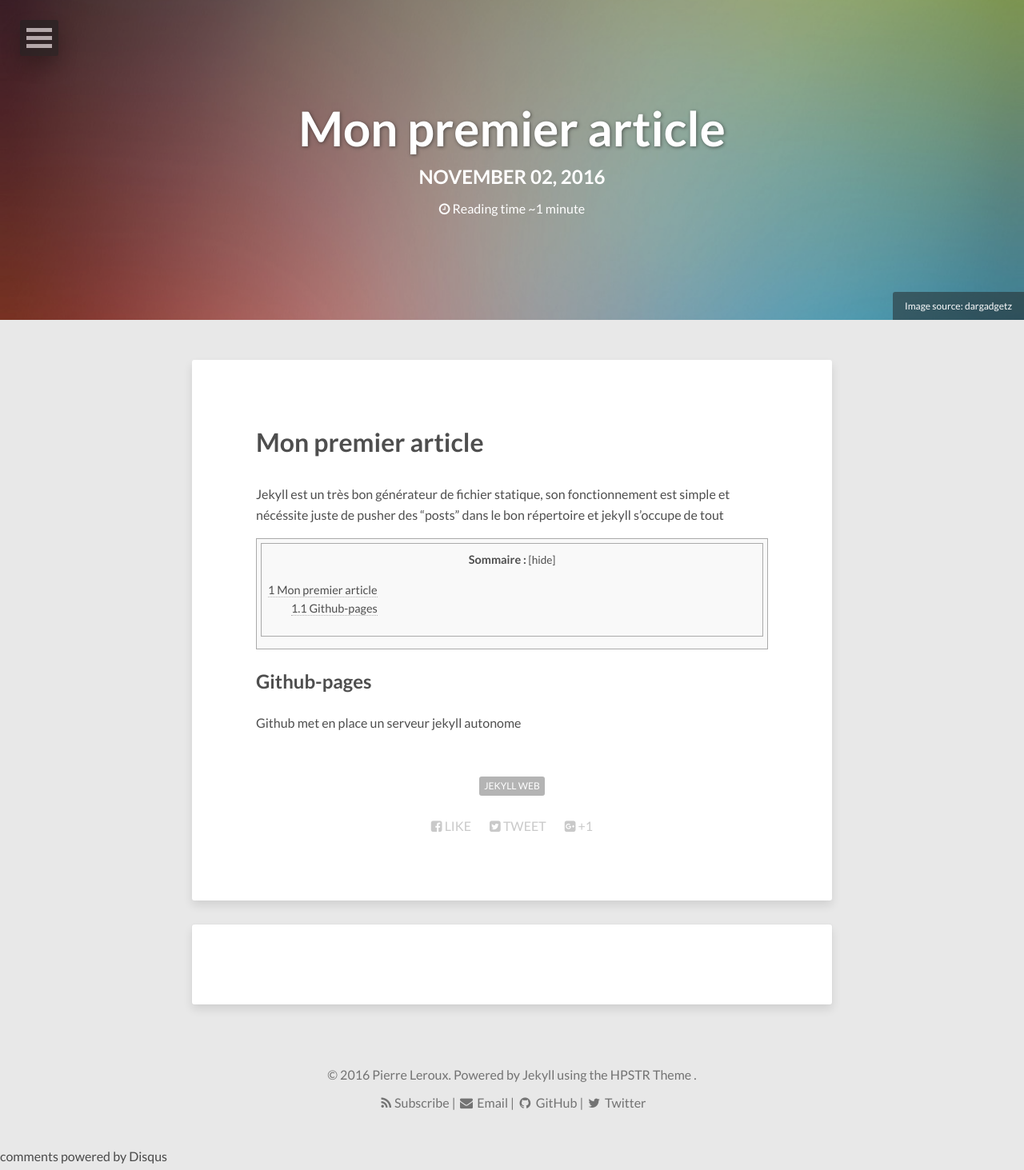
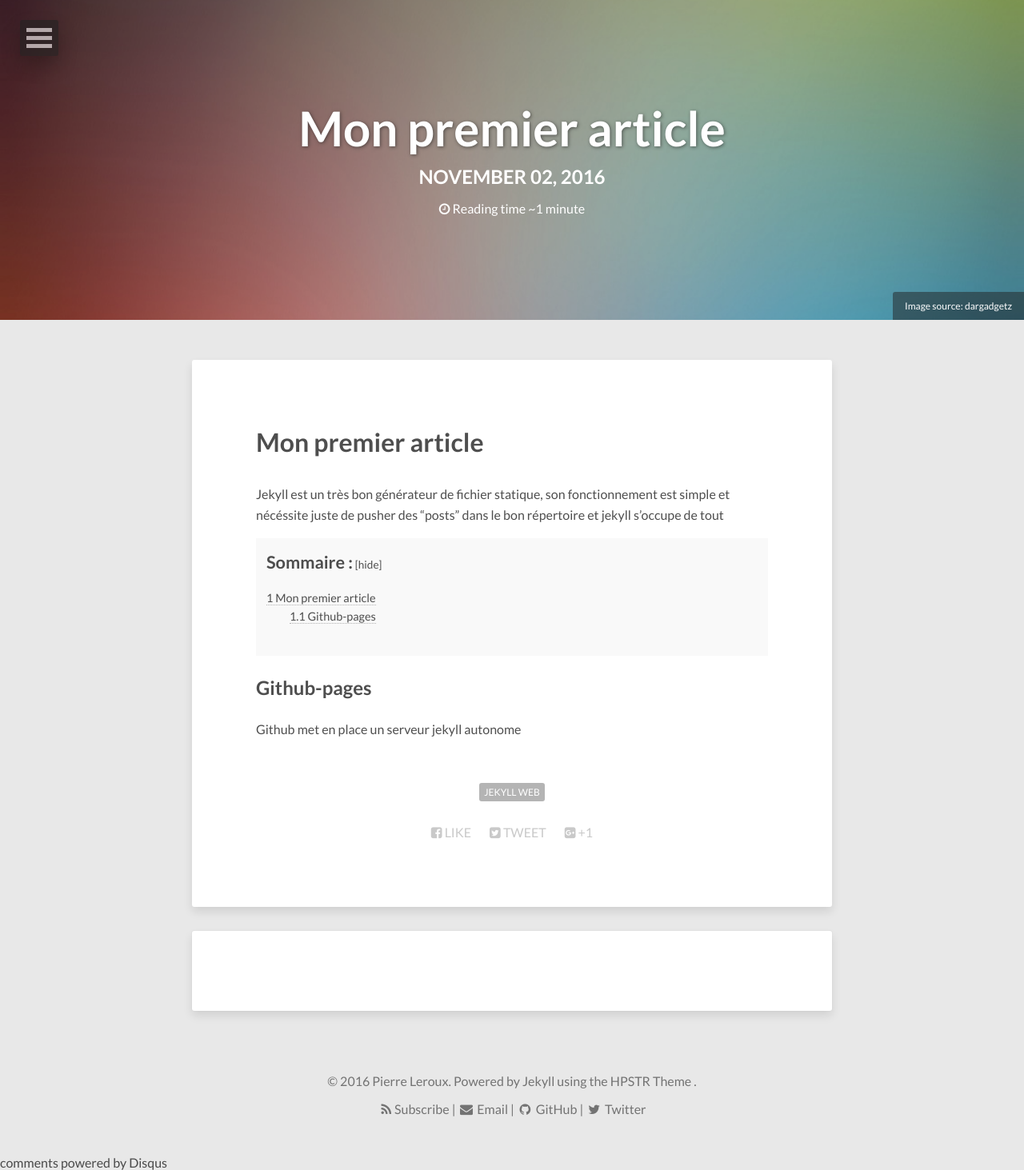
Before and after one commit to panaC/pana-old-pages, a Jekyll site: the page built from _posts/2016-11-02-my-first-post.md, in a window 1280 px wide. Shown: the whole page at 80% size. Built offline with Jekyll 4.4.1, drawn with Linux system fonts in a browser that asks for light colours; nearby versions of some CDN libraries; comment, search, counter and statistics services are not loaded.

Commit message:
modif toc post div

```diff
--- a/assets/css/plugins/toc.css
+++ b/assets/css/plugins/toc.css
@@ -15,19 +15,19 @@
 
 #toc, .toc, .mw-warning {
     background-color: #F9F9F9;
-    border: 1px solid #AAAAAA;
+    /*border: 1px solid #AAAAAA;*/
     font-size: 95%;
     padding: 5px;
 }
 #toc h2, .toc h2 {
     border: medium none;
     display: inline;
-    font-size: 100%;
+    /*font-size: 100%;*/
     font-weight: bold;
     padding: 0;
 }
 #toc #toctitle, .toc #toctitle, #toc .toctitle, .toc .toctitle {
-    text-align: center;
+    /*text-align: center;*/
 }
 #toc ul, .toc ul {
     list-style-image: none;
```
